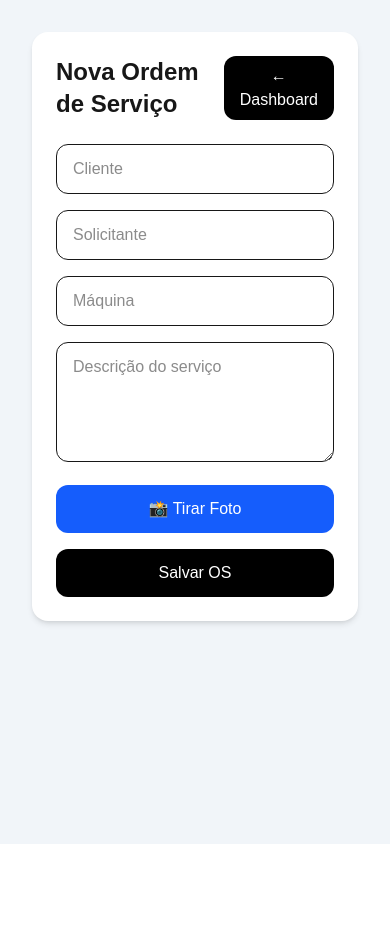
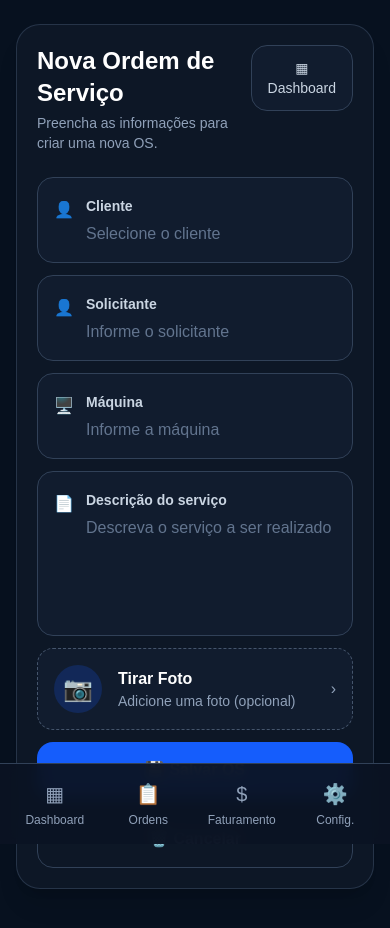
Before and after one commit to marcellsousaeng/app-servicos, a Next.js app: page /nova-os in a window 390 px wide. Shown: the top 928 px of the page. Before the commit the page ends 844 px from the top, so only its background shows below. Built offline with nearby package versions, Linux system fonts and the light colour scheme.

Commit message:
ajuste visual nova os mobile

```diff
--- a/app/nova-os/page.tsx
+++ b/app/nova-os/page.tsx
@@ -1,12 +1,11 @@
 'use client'
 
-import { useRef, useState } from 'react'
+import { useState } from 'react'
 import { useRouter } from 'next/navigation'
 import { supabase } from '../../lib/supabase'
 
-export default function NovaOS() {
+export default function NovaOSPage() {
   const router = useRouter()
-  const fileInputRef = useRef<HTMLInputElement | null>(null)
 
   const [cliente, setCliente] = useState('')
   const [solicitante, setSolicitante] = useState('')
@@ -15,201 +14,263 @@ export default function NovaOS() {
   const [foto, setFoto] = useState<File | null>(null)
   const [salvando, setSalvando] = useState(false)
 
-  const gerarProximoNumeroOS = async () => {
+  async function buscarProximoNumeroOS() {
     const { data, error } = await supabase
       .from('ordens_servico')
       .select('numero_os')
-      .not('numero_os', 'is', null)
       .order('numero_os', { ascending: false })
       .limit(1)
 
-    console.log('ULTIMA OS:', data)
-    console.log('ERRO ULTIMA OS:', error)
-
-    if (error) {
-      throw error
-    }
-
-    if (!data || data.length === 0) {
+    if (error || !data || data.length === 0 || !data[0].numero_os) {
       return 1
     }
 
-    return Number(data[0].numero_os) + 1
+    return data[0].numero_os + 1
   }
 
-  const buscarNomeResponsavel = async () => {
-    const usuarioSalvo = localStorage.getItem('usuario')
+  async function enviarFoto() {
+    if (!foto) return null
 
-    if (!usuarioSalvo) {
-      return 'Usuário'
-    }
+    const nomeArquivo = `${Date.now()}-${foto.name}`
 
-    const { data, error } = await supabase
-      .from('usuarios')
-      .select('nome')
-      .eq('usuario', usuarioSalvo)
-      .single()
-
-    console.log('RESPONSAVEL:', data)
-    console.log('ERRO RESPONSAVEL:', error)
-
-    if (error || !data) {
-      return usuarioSalvo
-    }
-
-    return data.nome || usuarioSalvo
-  }
-
-  const handleSalvar = async () => {
-    try {
-      setSalvando(true)
-
-      const proximoNumeroOS = await gerarProximoNumeroOS()
-      const nomeResponsavel = await buscarNomeResponsavel()
-
-      let fotoUrl = ''
-
-      if (foto) {
-        const nomeArquivo = `os-${Date.now()}-${foto.name}`
-
-        const { error: erroUpload } = await supabase.storage
+    const { error } = await supabase.storage
       .from('os-imagens')
       .upload(nomeArquivo, foto)
 
-        if (erroUpload) {
-          console.log('ERRO UPLOAD:', erroUpload)
+    if (error) {
+      console.log('ERRO FOTO:', error)
       alert('Erro ao enviar imagem')
-          setSalvando(false)
-          return
+      return null
     }
 
     const { data } = supabase.storage
       .from('os-imagens')
       .getPublicUrl(nomeArquivo)
 
-        fotoUrl = data.publicUrl
+    return data.publicUrl
   }
 
-      const { data, error } = await supabase
-        .from('ordens_servico')
-        .insert([
+  async function salvarOS() {
+    if (!cliente || !solicitante || !maquina || !descricao) {
+      alert('Preencha todos os campos obrigatórios')
+      return
+    }
+
+    try {
+      setSalvando(true)
+
+      const usuarioResponsavel = localStorage.getItem('usuario')
+
+      if (!usuarioResponsavel) {
+        alert('Usuário não encontrado. Faça login novamente.')
+        router.push('/')
+        return
+      }
+
+      const numeroOS = await buscarProximoNumeroOS()
+      const fotoUrl = await enviarFoto()
+
+      const { error } = await supabase.from('ordens_servico').insert([
         {
-            numero_os: proximoNumeroOS,
+          numero_os: numeroOS,
           cliente,
           solicitante,
           maquina,
           descricao,
           status: 'Em andamento',
           cancelada: false,
-            motivo_cancelamento: '',
-            usuario_responsavel: nomeResponsavel,
+          motivo_cancelamento: null,
+          usuario_responsavel: usuarioResponsavel,
           foto_url: fotoUrl,
         },
       ])
-        .select()
-        .single()
-
-      console.log('NOVA OS:', data)
-      console.log('ERRO NOVA OS:', error)
 
       if (error) {
+        console.log('ERRO SALVAR OS:', error)
         alert('Erro ao salvar OS')
         setSalvando(false)
         return
       }
 
-      alert(`OS ${proximoNumeroOS} criada com sucesso!`)
-      router.push(`/ordens/${data.id}`)
-    } catch (err) {
-      console.log('ERRO INESPERADO:', err)
-      alert('Erro inesperado ao salvar a OS')
+      alert('OS criada com sucesso!')
+      router.push('/dashboard')
+    } catch (error) {
+      console.log('ERRO INESPERADO:', error)
+      alert('Erro inesperado ao salvar OS')
       setSalvando(false)
     }
   }
 
   return (
-    <div className="min-h-screen bg-slate-100 p-8">
-      <div className="max-w-3xl mx-auto bg-white p-6 rounded-2xl shadow-md">
-        <div className="flex justify-between items-center mb-6">
+    <div className="min-h-screen bg-[#07111f] text-white pb-28">
+      <main className="max-w-md mx-auto px-4 pt-6">
+        <section className="bg-[#0d1726] rounded-3xl p-5 border border-slate-700/70 shadow-xl">
+          <div className="flex items-start justify-between gap-4 mb-6">
+            <div>
               <h1 className="text-2xl font-bold">Nova Ordem de Serviço</h1>
+              <p className="text-sm text-slate-400 mt-1">
+                Preencha as informações para criar uma nova OS.
+              </p>
+            </div>
 
             <button
               onClick={() => router.push('/dashboard')}
-            className="bg-black text-white px-4 py-2 rounded-xl"
+              className="bg-[#111c2e] border border-slate-700 px-4 py-3 rounded-2xl text-sm text-slate-300"
             >
-            ← Dashboard
+              ▦ Dashboard
             </button>
           </div>
 
-        <div className="space-y-4">
-          <input
-            type="text"
-            placeholder="Cliente"
+          <div className="space-y-3">
+            <CampoTexto
+              icone="👤"
+              label="Cliente"
+              placeholder="Selecione o cliente"
               value={cliente}
-            onChange={(e) => setCliente(e.target.value)}
-            className="w-full border rounded-xl px-4 py-3"
+              onChange={setCliente}
             />
 
-          <input
-            type="text"
-            placeholder="Solicitante"
+            <CampoTexto
+              icone="👤"
+              label="Solicitante"
+              placeholder="Informe o solicitante"
               value={solicitante}
-            onChange={(e) => setSolicitante(e.target.value)}
-            className="w-full border rounded-xl px-4 py-3"
+              onChange={setSolicitante}
             />
 
-          <input
-            type="text"
-            placeholder="Máquina"
+            <CampoTexto
+              icone="🖥️"
+              label="Máquina"
+              placeholder="Informe a máquina"
               value={maquina}
-            onChange={(e) => setMaquina(e.target.value)}
-            className="w-full border rounded-xl px-4 py-3"
+              onChange={setMaquina}
             />
 
+            <div className="bg-[#111c2e] border border-slate-700 rounded-2xl p-4">
+              <div className="flex gap-3">
+                <span className="text-blue-400 mt-1">📄</span>
+
+                <div className="w-full">
+                  <label className="text-sm font-semibold text-slate-300">
+                    Descrição do serviço
+                  </label>
+
                   <textarea
-            placeholder="Descrição do serviço"
+                    placeholder="Descreva o serviço a ser realizado"
                     value={descricao}
                     onChange={(e) => setDescricao(e.target.value)}
-            className="w-full border rounded-xl px-4 py-3 min-h-[120px]"
+                    className="w-full mt-1 bg-transparent outline-none text-white placeholder:text-slate-500 min-h-24 resize-none"
                   />
+                </div>
+              </div>
+            </div>
+
+            <label className="bg-[#111c2e] border border-dashed border-slate-600 rounded-2xl p-4 flex items-center justify-between cursor-pointer active:scale-[0.98] transition">
+              <div className="flex items-center gap-4">
+                <div className="w-12 h-12 rounded-full bg-blue-600/20 text-blue-400 flex items-center justify-center text-2xl">
+                  📷
+                </div>
 
                 <div>
-            <button
-              onClick={() => fileInputRef.current?.click()}
-              className="w-full bg-blue-600 text-white py-3 rounded-xl"
-            >
-              📸 Tirar Foto
-            </button>
+                  <p className="font-semibold">Tirar Foto</p>
+                  <p className="text-sm text-slate-400">
+                    {foto ? foto.name : 'Adicione uma foto (opcional)'}
+                  </p>
+                </div>
+              </div>
+
+              <span className="text-slate-400">›</span>
 
               <input
-              ref={fileInputRef}
                 type="file"
                 accept="image/*"
                 capture="environment"
-              style={{ display: 'none' }}
-              onChange={(e) => {
-                if (e.target.files && e.target.files[0]) {
-                  setFoto(e.target.files[0])
-                }
-              }}
+                className="hidden"
+                onChange={(e) => setFoto(e.target.files?.[0] || null)}
               />
-          </div>
-
-          {foto && (
-            <p className="text-sm text-green-600">
-              Foto selecionada: {foto.name}
-            </p>
-          )}
+            </label>
 
             <button
-            onClick={handleSalvar}
+              onClick={salvarOS}
               disabled={salvando}
-            className="w-full bg-black text-white py-3 rounded-xl disabled:opacity-60"
+              className="w-full bg-blue-600 hover:bg-blue-700 text-white py-4 rounded-2xl font-semibold disabled:opacity-60"
             >
-            {salvando ? 'Salvando...' : 'Salvar OS'}
+              💾 {salvando ? 'Salvando...' : 'Salvar OS'}
             </button>
+
+            <button
+              onClick={() => router.push('/dashboard')}
+              className="w-full bg-transparent border border-slate-700 text-slate-400 py-4 rounded-2xl font-semibold"
+            >
+              🗑️ Cancelar
+            </button>
+          </div>
+        </section>
+      </main>
+
+      <nav className="fixed bottom-0 left-0 right-0 bg-[#0b1423]/95 backdrop-blur border-t border-slate-700 px-3 py-2">
+        <div className="max-w-md mx-auto grid grid-cols-4 gap-2">
+          <MenuItem titulo="Dashboard" icone="▦" onClick={() => router.push('/dashboard')} />
+          <MenuItem titulo="Ordens" icone="📋" onClick={() => router.push('/ordens')} />
+          <MenuItem titulo="Faturamento" icone="$" onClick={() => router.push('/faturamento')} />
+          <MenuItem titulo="Config." icone="⚙️" onClick={() => router.push('/configuracao')} />
+        </div>
+      </nav>
+    </div>
+  )
+}
+
+function CampoTexto({
+  icone,
+  label,
+  placeholder,
+  value,
+  onChange,
+}: {
+  icone: string
+  label: string
+  placeholder: string
+  value: string
+  onChange: (value: string) => void
+}) {
+  return (
+    <div className="bg-[#111c2e] border border-slate-700 rounded-2xl p-4">
+      <div className="flex gap-3">
+        <span className="text-blue-400 mt-1">{icone}</span>
+
+        <div className="w-full">
+          <label className="text-sm font-semibold text-slate-300">
+            {label}
+          </label>
+
+          <input
+            value={value}
+            onChange={(e) => onChange(e.target.value)}
+            placeholder={placeholder}
+            className="w-full mt-1 bg-transparent outline-none text-white placeholder:text-slate-500"
+          />
         </div>
       </div>
     </div>
   )
 }
+
+function MenuItem({
+  titulo,
+  icone,
+  onClick,
+}: {
+  titulo: string
+  icone: string
+  onClick: () => void
+}) {
+  return (
+    <button
+      onClick={onClick}
+      className="py-2 rounded-2xl text-xs flex flex-col items-center justify-center gap-1 text-slate-400"
+    >
+      <span className="text-xl">{icone}</span>
+      <span>{titulo}</span>
+    </button>
+  )
+}
```
Lines whose indentation alone changed are shown as unchanged.
